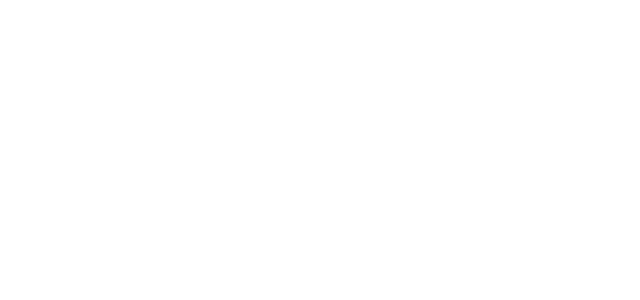
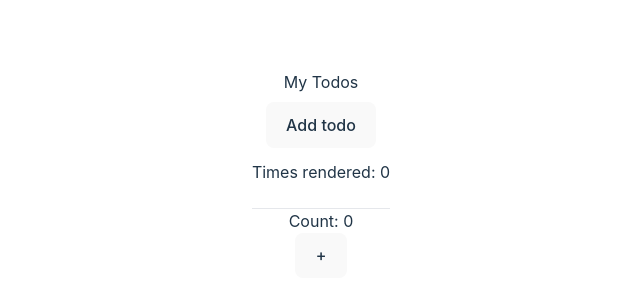
Before and after one commit to devender15/Revising-React-Concepts, a React (Vite) app: page / in a window 1280 px wide. Shown: the part 238-538 px from the top of the page, without its empty margins (319-959 px from the left). Built offline with nearby package versions, Linux system fonts and the light colour scheme.

Commit message:
about useCallback hook

```diff
--- a/src/components/callback/LearnuseCallBack.jsx
+++ b/src/components/callback/LearnuseCallBack.jsx
@@ -1,11 +1,45 @@
-import React from 'react';
+import React, { memo, useCallback, useState, useRef } from "react";
+
+function Todo({ todos, addTodo }) {
+  const todoRef = useRef(0);
+
+  return (
+    <div className="my-6">
+      <h2 className="my-2">My Todos</h2>
+      {todos?.map((todo, idx) => {
+        return <p key={idx}>{todo}</p>;
+      })}
+      <button onClick={addTodo}>Add todo</button>
+
+      <p className="my-3">Times rendered: {todoRef.current++}</p>
+    </div>
+  );
+}
+
+Todo = memo(Todo);
 
 const LearnuseCallBack = () => {
+  const [count, setCount] = useState(0);
+  const [todos, setTodos] = useState([]);
+
+  const increment = () => {
+    setCount((count) => count + 1);
+  };
+
+  const addTodo = useCallback(() => {
+    setTodos((todos) => [...todos, "✅ new Todo"]);
+  }, [todos]);
+
   return (
-    <div>
-
-    </div>
-  )
-}
+    <>
+      <Todo todos={todos} addTodo={addTodo} />
+      <hr />
+      <div className="flex flex-col space-y-2 items-center">
+        Count: {count}
+        <button onClick={increment}>+</button>
+      </div>
+    </>
+  );
+};
 
 export default LearnuseCallBack;
```
